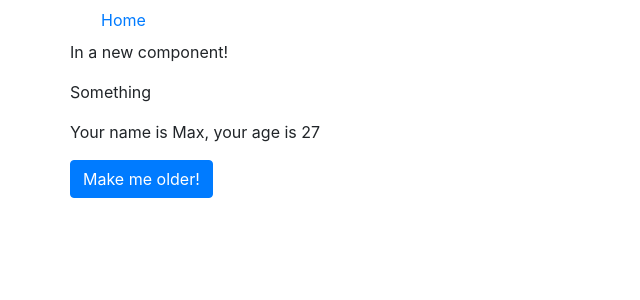
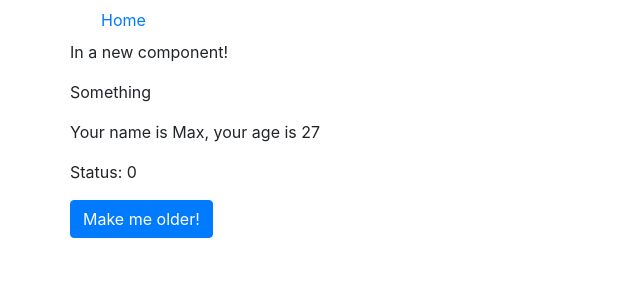
Before and after one commit to unixqnx/react-base-25112019, a React (Create React App) app: page / in a window 1280 px wide. Shown: the top 300 px of the page, without its empty margins (0-640 px from the left). Built offline with nearby package versions, Linux system fonts and the light colour scheme.

Commit message:
ReactJS Basics - #8 State of Components

```diff
--- a/src/app/components/Home.js
+++ b/src/app/components/Home.js
@@ -3,12 +3,18 @@ import React from "react";
 export class Home extends React.Component{
     constructor(props){
         super(props);
-        this.age = props.age;
+        this.state = {
+            age : props.initialAge,
+            status : 0
+        };
     }
 
 
     onMakeOlder(){
-        this.age += 3;
+        this.setState({
+            age : this.state.age + 3
+        });
+        //this.age += 3;
         console.log(this.age);
     }
 
@@ -19,7 +25,8 @@ export class Home extends React.Component{
             <div>
                 <p>In a new component!</p>
                 <p>{text}</p>
-                <p>Your name is {this.props.name}, your age is {this.age}</p>
+                <p>Your name is {this.props.name}, your age is {this.state.age}</p>
+                <p>Status: {this.state.status}</p>
                 <button onClick = {this.onMakeOlder.bind(this)} className="btn btn-primary">Make me older!</button>
             </div>
         );
--- a/src/app/index.js
+++ b/src/app/index.js
@@ -15,7 +15,7 @@ export default class App extends React.Component {
                 </div>
                 <div className="row">
                     <div className="col-xs-10 col-xs-offet-1">
-                        <Home name={"Max"} age={27}/>
+                        <Home name={"Max"} initialAge={27}/>
                     </div>
                 </div>
             </div>
```
